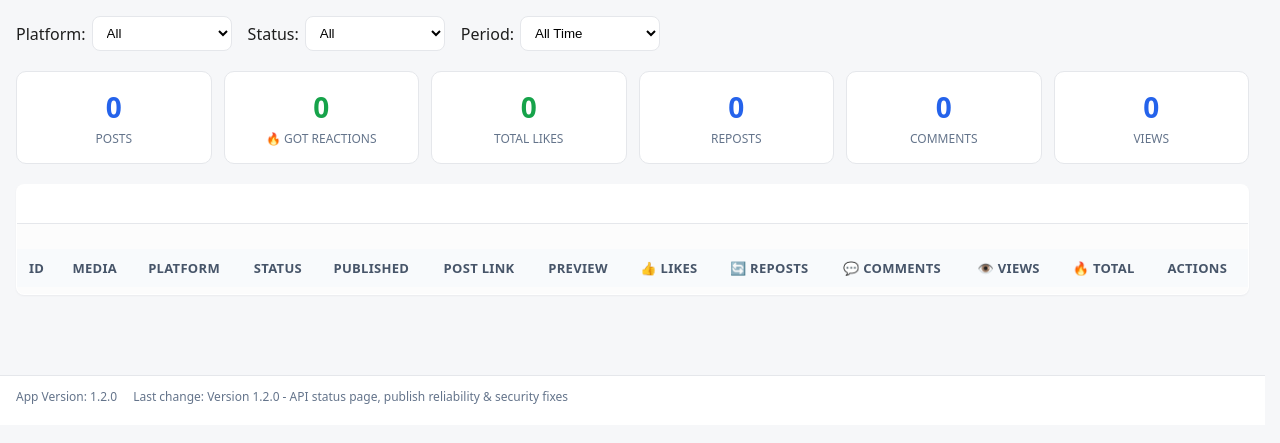
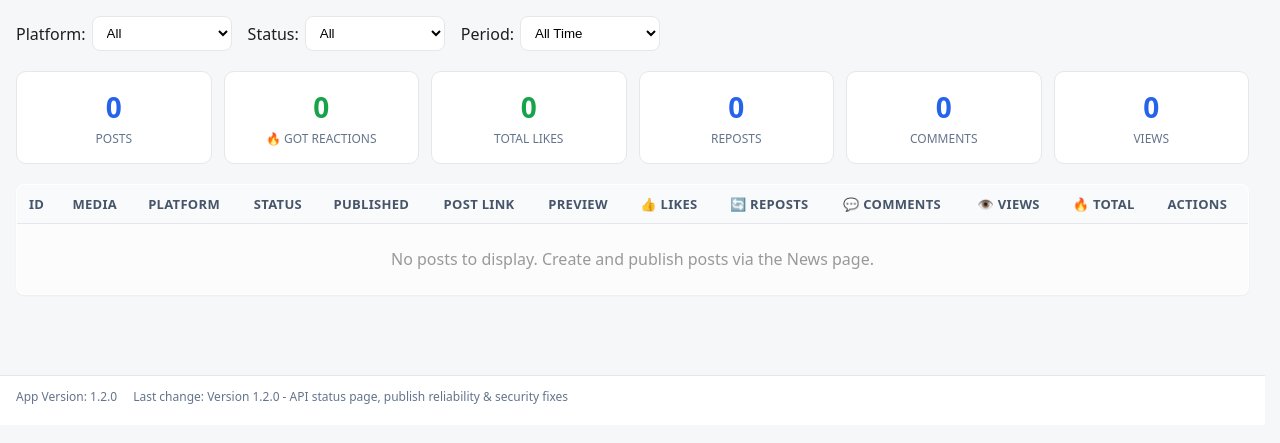
Before and after one commit to Sargonius/IndiePulseApp, a FastAPI app: page /analytics in a window 1280 px wide. Shown: the part 168-611 px from the top of the page. Run offline with FastAPI, Linux system fonts and the light colour scheme; some libraries are stand-ins or nearby versions.

Commit message:
Analytics: fix sticky table header covering the first row
Tables have overflow:hidden, which made the table the sticky container,
so the header sat 64px down inside it. overflow:clip keeps the rounded
corners without that; the offset now follows the real site header height.

Co-Authored-By: Claude Opus 5.5 <noreply@anthropic.com>

```diff
--- a/app/templates/analytics.html
+++ b/app/templates/analytics.html
@@ -133,6 +133,15 @@ body.page-analytics header .inner {
 </style>
 
 <script>
+// The table header sticks right under the fixed site header, whatever its height (nav may wrap)
+(function syncHeaderHeight() {
+	const h = document.querySelector('header');
+	const set = () => document.documentElement.style.setProperty('--site-header-h', h.offsetHeight + 'px');
+	set();
+	window.addEventListener('resize', set);
+	window.addEventListener('load', set);  // web font changes the height
+})();
+
 function filterAnalytics() {
 	const platform = document.getElementById('filter_platform').value.toLowerCase();
 	const status = document.getElementById('filter_status').value.toLowerCase();
--- a/app/templates/partials/analytics_table.html
+++ b/app/templates/partials/analytics_table.html
@@ -194,9 +194,16 @@
 	white-space: normal;
 }
 
+/* Tables have overflow:hidden (rounded corners), which turns the table into the sticky
+   container: the header then sits 64px down *inside* the table, on top of the first row.
+   clip keeps the corners without that, so the header sticks under the fixed site header. */
+table#analytics_table {
+	overflow: clip;
+}
+
 #analytics_table thead th {
 	position: sticky;
-	top: 64px;
+	top: var(--site-header-h, 56px);
 	background: #f8fafc;
 	z-index: 10;
 }
```
